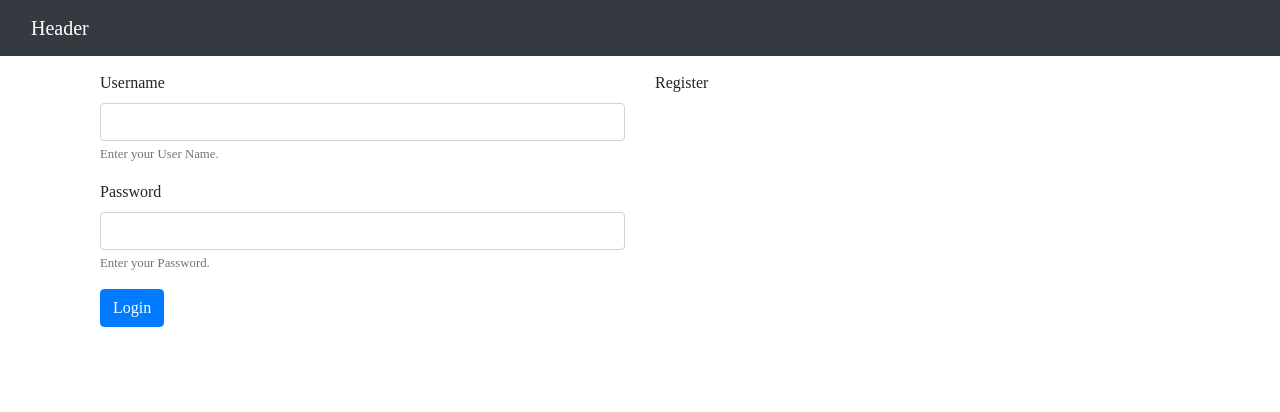
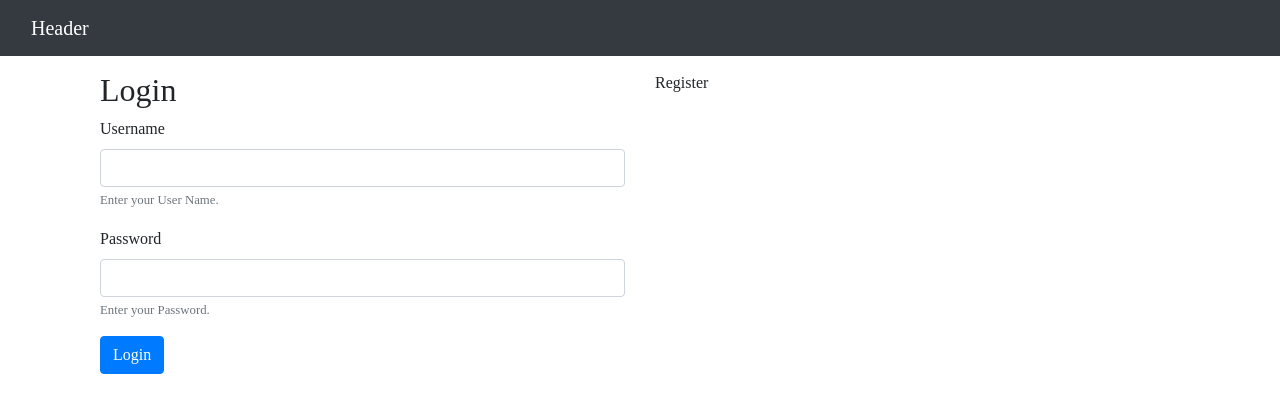
Before and after one commit to Rishu2000/kku-Notes-App, a React (Create React App) app in the folder client/: page / in a window 1280 px wide. Shown: the top 412 px of the page. Built offline with nearby package versions, Linux system fonts and the light colour scheme.

Commit message:
Implemented the display of error on the page.

```diff
--- a/client/src/components/App.js
+++ b/client/src/components/App.js
@@ -40,7 +40,7 @@ function App() {
       <div className="container">
         <div className="row">
           <div className="col-12">
-            <p>{user?<Welcome user={user}/>:<Login handleAuth={handleAuth}/>}</p>
+            <p>{user?<Welcome user={user}/>:<Login handleAuth={handleAuth} error={error}/>}</p>
           </div>
         </div>
       </div>
--- a/client/src/components/Login/Login.js
+++ b/client/src/components/Login/Login.js
@@ -1,13 +1,13 @@
 import React from 'react'
 import LoginForm from './LoginForm'
 
-const Login = ({handleAuth}) => {
+const Login = ({handleAuth, error}) => {
     return (
         <div>
             <div className="container">
                 <div className="row">
                     <div className="col-6">
-                        <LoginForm handleAuth={handleAuth}/>
+                        <LoginForm handleAuth={handleAuth} error={error}/>
                     </div>
                     <div className="col-6">Register</div>
                 </div>
--- a/client/src/components/Login/LoginForm.js
+++ b/client/src/components/Login/LoginForm.js
@@ -1,18 +1,22 @@
 import React, {useState} from 'react'
 import FormGroup from '../form/FormGroup'
 
-const LoginForm = ({handleAuth}) => {
+const LoginForm = ({handleAuth, error}) => {
 
     const [username, setUsername] = useState('')
     const [password, setPassword] = useState('')
 
     const handleSubmit = (e) => {
-        // e.preventDefault();
+        e.preventDefault();
         handleAuth(username, password);
     }
 
     return (
         <form className="LoginForm" onSubmit={handleSubmit}>       {/**Purpose of using onSubmit is when we click enter it will triger. */}
+            <h2>Login</h2>
+            {error && (
+                <div className="alert alert-danger">{error}</div>
+            )}
             {[
                 {
                     Id: 'Username',
```
